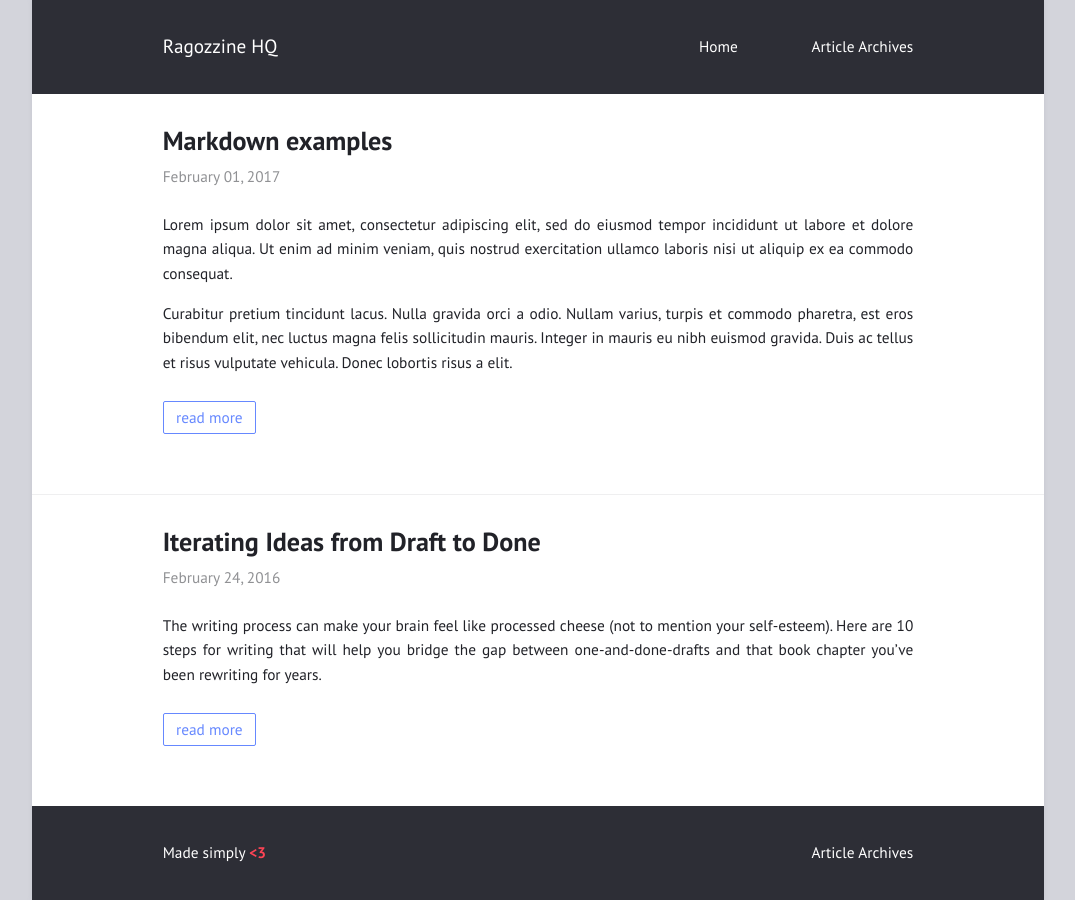
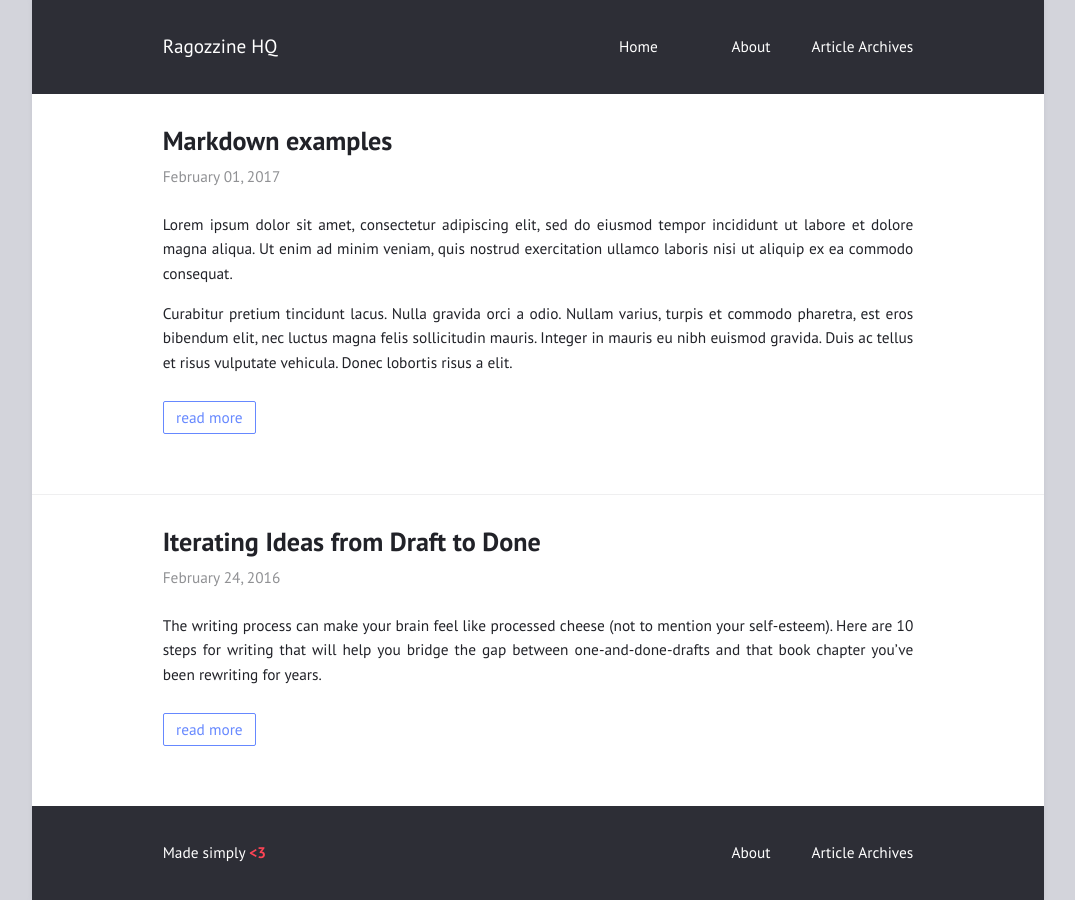
Before and after one commit to ragozzine/ragozzine.github.io, a Jekyll site: the page built from index.html, in a window 1280 px wide. Shown: the whole page, without its empty margins (102-1177 px from the left). Built offline with Jekyll 4.4.1, drawn with Linux system fonts in a browser that asks for light colours.

Commit message:
Update menu.html
add about to nav

```diff
--- a/_includes/menu.html
+++ b/_includes/menu.html
@@ -7,5 +7,6 @@
     {%- if item.icon -%}<svg aria-label="{{ title }}" class="icon"><use xlink:href="{{ "/assets/fontawesome/icons.svg" | relative_url }}#{{ item.icon }}"></use></svg>{%- else -%}{{ title }}{%- endif -%}
   </a>
 {%- endfor -%}
+  <a href="/about/">About</a>
   <a href="/archive/">Article Archives</a>
 </nav>
```
